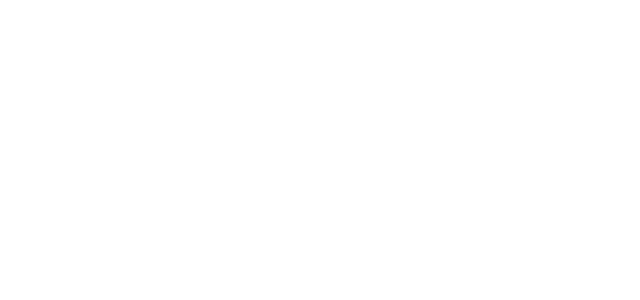
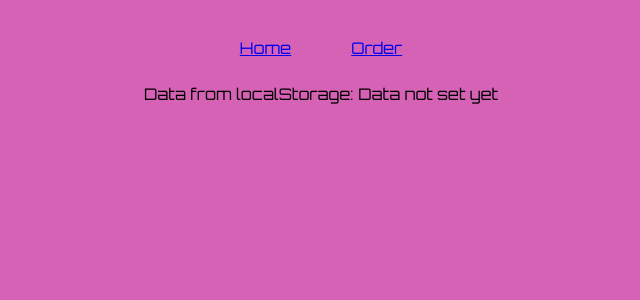
Before and after one commit to Treyson-Grange/DroneCones, a Nuxt app in the folder dronecones-app/: page /testpage in a window 1280 px wide. Before the commit this address had no page. Shown: the top 300 px of the page, without its empty margins (319-959 px from the left). Built offline with nearby package versions, Linux system fonts and the light colour scheme; a web font is replaced by a local one.

Commit message:
test files

```diff
--- /dev/null
+++ b/dronecones-app/components/Test.vue
@@ -0,0 +1,15 @@
+<template>
+    <div>
+      <p>Data from localStorage: {{ myData }}</p>
+    </div>
+  </template>
+
+  <script>
+  export default {
+    data() {
+      return {
+        myData: localStorage.getItem('userID') || 'Data not set yet',
+      };
+    },
+  };
+  </script>
--- a/dronecones-app/pages/home.vue
+++ b/dronecones-app/pages/home.vue
@@ -8,5 +8,4 @@
 
 <template>
     <SiteHeader />
-    <TestComp />
 </template>
--- /dev/null
+++ b/dronecones-app/pages/testpage.vue
@@ -0,0 +1,9 @@
+<script setup lang="ts"></script>
+<style>
+    @import url('/assets/style.css');
+</style>
+
+<template>
+    <SiteHeader />
+    <Test />
+</template>
```
